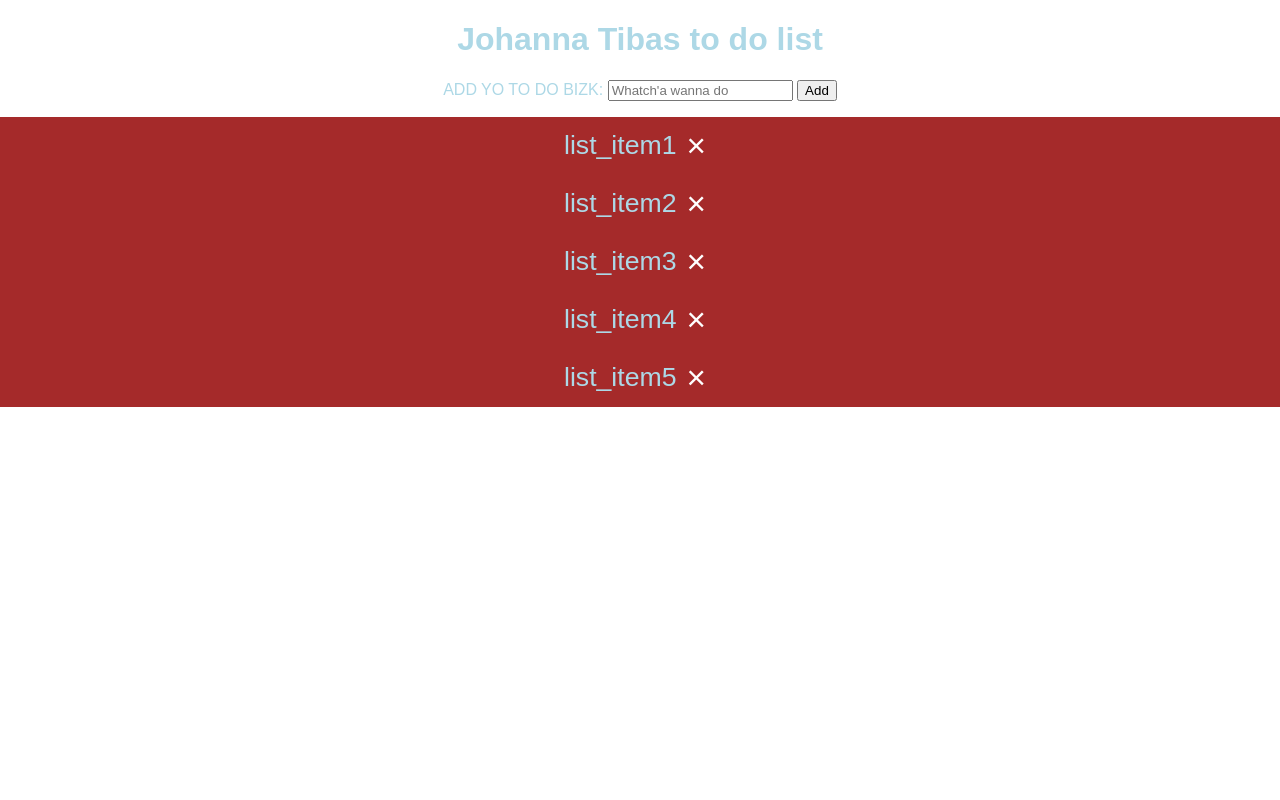
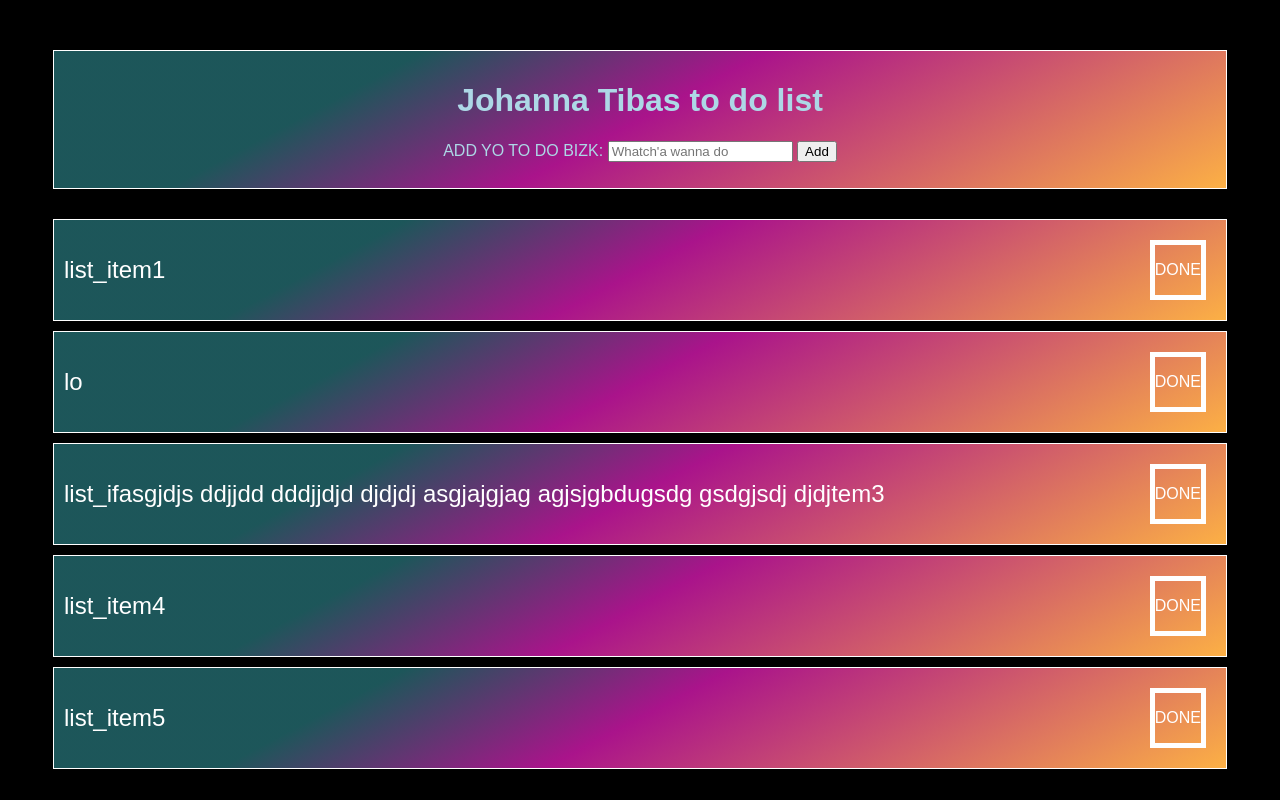
Before and after one commit to tobiaslrsn/JAVASCRIPT-TODO-APP, a website: page index.html in a window 1280 px wide. Drawn offline with Linux system fonts and the light colour scheme.

Commit message:
w.i.p but closer to be able to add new to-dos

```diff
--- a/js/main.js
+++ b/js/main.js
@@ -3,31 +3,45 @@ window.onload = function () {
   startPageContainer.id = "startPageContainer";
   document.body.appendChild(startPageContainer);
 
-  start();
+  handleCalculation();
   myToDoList();
 
   //övning 2 - print to innerHTML, bygga på en lista här?
-  function start() {
+  /*   function start() {
+
+  } */
+  /* function handleCalculation() {
     let calculateButton = document.getElementById("toDo_add-btn");
     calculateButton.addEventListener("click", handleCalculation);
-  }
-  function handleCalculation() {
+
     let addInputToList = document.getElementById("toDo_inputField").value;
     let personsAddedToDo = (document.getElementById("addedToDo").innerHTML =
       addInputToList);
     document.getElementById("addedToDo").innerHTML;
     console.log(personsAddedToDo);
+  } */
+
+  function handleCalculation(myListOfTodos) {
+    let getInputValue = document.getElementById("toDo_inputField");
+    let getInputButton = document.getElementById("toDo_add-btn");
+
+    getInputButton.addEventListener("click", () => {
+      let myNewValue = getInputValue.value;
+      myListOfTodos.push(myNewValue);
+      myToDoList();
+      console.log(myListOfTodos);
+    });
   }
-
   //hårdkodad lista
   function myToDoList() {
     let myListOfTodos = [
       "list_item1",
-      "list_item2",
-      "list_item3",
+      "lo",
+      "list_ifasgjdjs ddjjdd dddjjdjd djdjdj asgjajgjag agjsjgbdugsdg gsdgjsdj djdjtem3",
       "list_item4",
       "list_item5",
     ];
+    handleCalculation(myListOfTodos);
     //tryck ut hårdkodade listan
     let myToDoListUl = document.createElement("ul");
     myToDoListUl.className = "listSection";
@@ -44,9 +58,10 @@ window.onload = function () {
 
     for (i = 0; i < removeFromList.length; i++) {
       let div = document.createElement("div");
-      let deleteToDoSymbol = document.createTextNode("\u00D7");
+      let deleteSymbol = document.createElement("p");
+      deleteSymbol.innerHTML = "DONE";
       div.className = "closeButton";
-      div.appendChild(deleteToDoSymbol);
+      div.appendChild(deleteSymbol);
       removeFromList[i].appendChild(div);
     }
 
@@ -59,5 +74,7 @@ window.onload = function () {
         console.log("Task is done and gone.");
       };
     }
+
+    //Skriv om på Mitt sätt:
   }
 };
--- a/sass/elements/_feed.scss
+++ b/sass/elements/_feed.scss
@@ -37,6 +37,7 @@ html {
   padding: 0;
   font-family: sans-serif;
   color: lightblue;
+  background-color: black;
 }
 
 .toDo_container {
@@ -45,7 +46,13 @@ html {
   justify-content: center;
   align-items: center;
   flex-wrap: wrap;
-
+  background: $primaryBackgroundColour;
+  width: 90%;
+  padding: 10px;
+  margin: 0 auto;
+  margin-top: 50px;
+  margin-bottom: 20px;
+  border: 1px solid white;
   h1 {
     display: flex;
   }
@@ -57,16 +64,20 @@ html {
   align-items: center;
   margin: 0;
   padding: 0;
-}
-li {
-  display: flex;
-  flex-direction: row;
-  justify-content: center;
-  align-items: center;
-  font-size: 20pt;
   width: 100%;
   height: 100%;
-  background-color: brown;
+}
+.theList {
+  display: flex;
+  justify-content: space-between;
+  align-items: center;
+  padding: 10px;
+  font-size: 1.5rem;
+  width: 90%;
+  margin-top: 10px;
+  background: $primaryBackgroundColour;
+  color: white;
+  border: 1px solid white;
 }
 
 .closeButton {
@@ -75,8 +86,8 @@ li {
   text-align: right;
   align-items: center;
   margin: 10px;
-
-  font-size: 25pt;
+  font-size: 1rem;
+  border: 5px solid white;
 
   color: white;
   cursor: pointer;
```
Also changed, not shown: css/main.css, index.html (line endings or trailing spaces).
